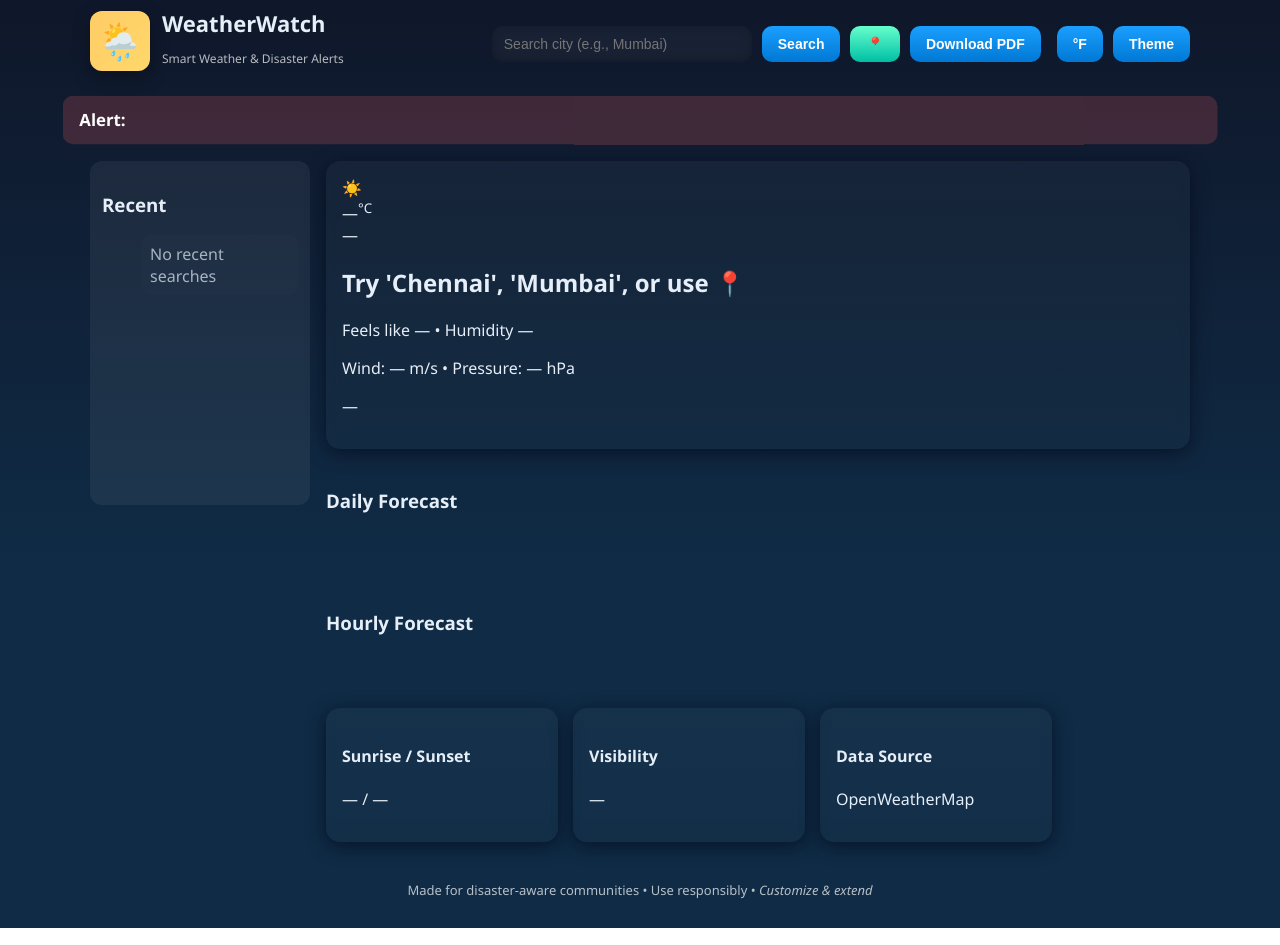
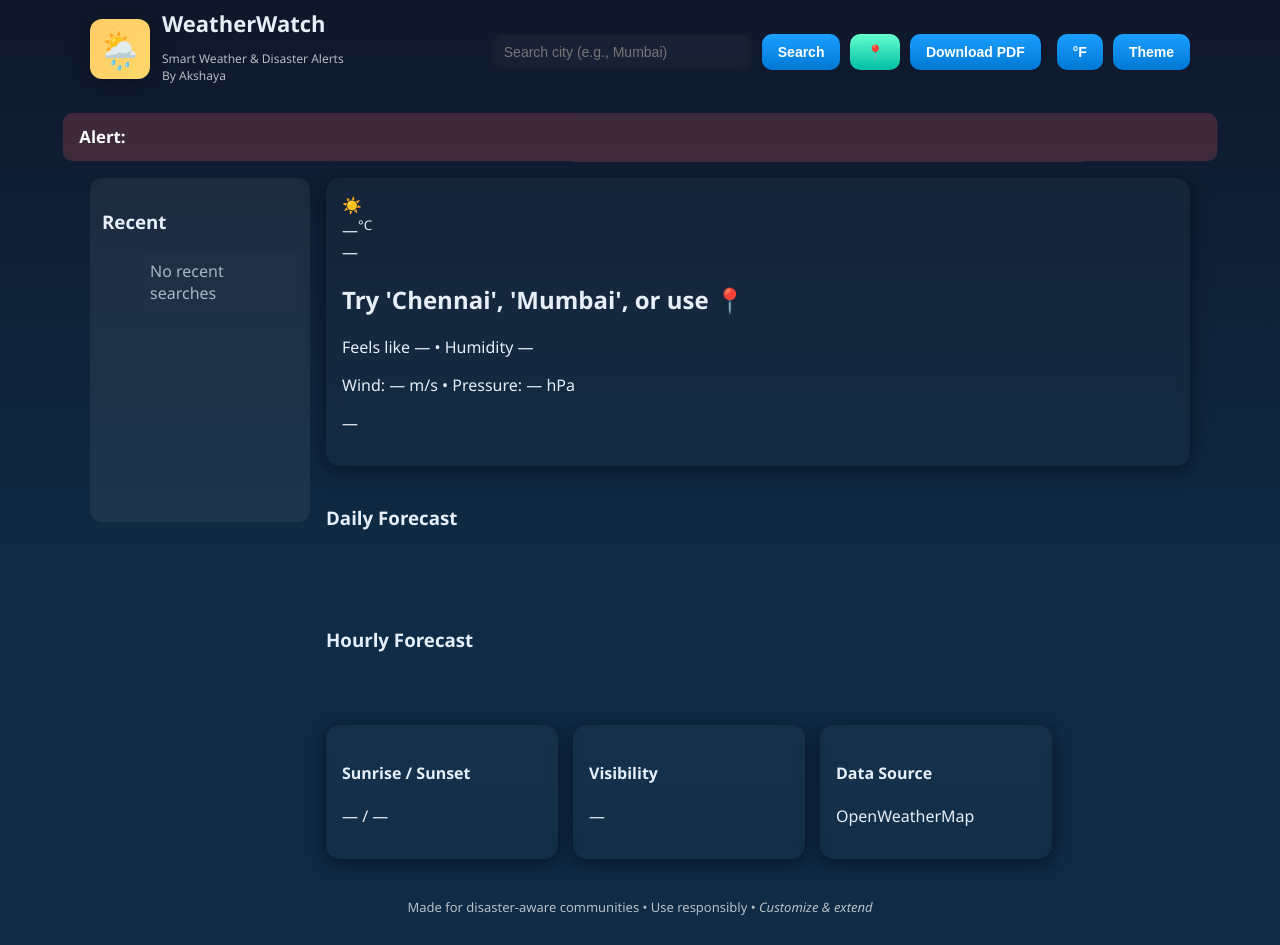
Before and after one commit to Akshayathangaraj/weather_app, a website: page public/index.html in a window 1280 px wide. Drawn offline with Linux system fonts and the light colour scheme.

Commit message:
Added name

```diff
--- a/public/index.html
+++ b/public/index.html
@@ -16,7 +16,7 @@
         <div class="logo">🌦️</div>
         <div>
           <h1>WeatherWatch</h1>
-          <p class="tag">Smart Weather & Disaster Alerts</p>
+          <p class="tag">Smart Weather & Disaster Alerts<br> By Akshaya</p>
         </div>
       </div>
 
```
